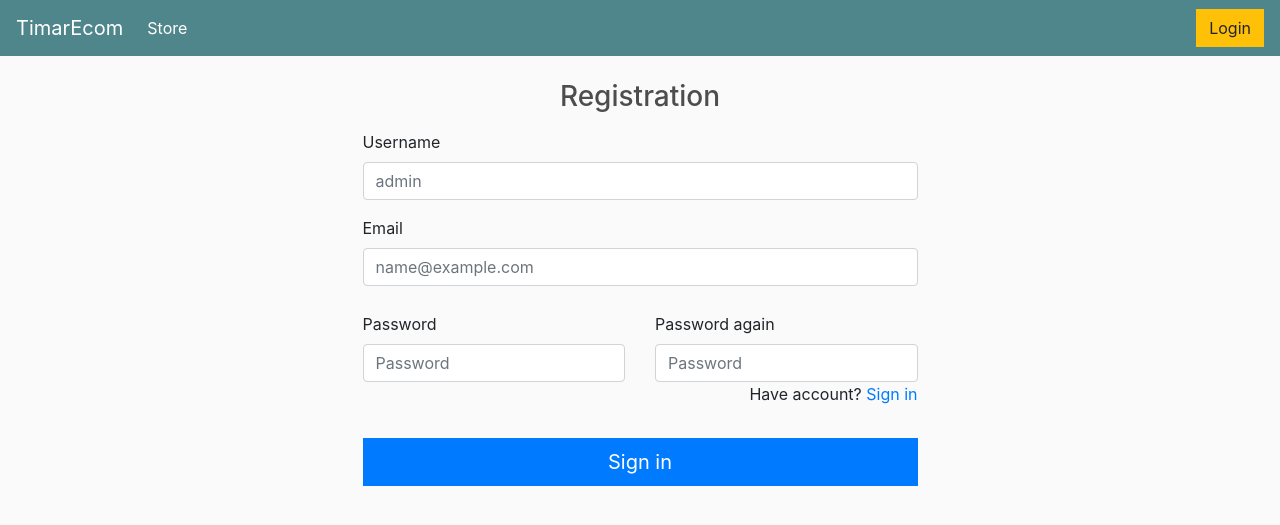
After one commit to IlyaTernyavsky/E-commerce, a Django app: page /register in a window 1280 px wide. The commit adds this page. Shown: the top 525 px of the page. Run offline with Django 4.2, Linux system fonts and the light colour scheme; some libraries are stand-ins or nearby versions.

Commit message:
'second'

```diff
--- a/static/store/css/main.css
+++ b/static/store/css/main.css
@@ -57,7 +57,9 @@ h1,h2,h3,h4,h5,h6{
 .btn{
 	border-radius: 0;
 }
-
+.nha{
+	float: right;
+}
 .row-image{
 	width: 100px;
 }
--- a/static/store/js/cart.js
+++ b/static/store/js/cart.js
@@ -39,3 +39,28 @@ function updateUserOrder(productId, action){
             location.reload()
 		});
 }
+function addCookieItem(productId, action){
+	console.log('User is not authenticated')
+
+	if (action == 'add'){
+		if (cart[productId] == undefined){
+		cart[productId] = {'quantity':1}
+
+		}else{
+			cart[productId]['quantity'] += 1
+		}
+	}
+
+	if (action == 'remove'){
+		cart[productId]['quantity'] -= 1
+
+		if (cart[productId]['quantity'] <= 0){
+			console.log('Item should be deleted')
+			delete cart[productId];
+		}
+	}
+	console.log('CART:', cart)
+	document.cookie ='cart=' + JSON.stringify(cart) + ";domain=;path=/"
+
+	location.reload()
+}
--- /dev/null
+++ b/static/store/js/main.js
@@ -0,0 +1,46 @@
+var user = '{{request.user}}'
+
+		function getToken(name) {
+		    var cookieValue = null;
+		    if (document.cookie && document.cookie !== '') {
+		        var cookies = document.cookie.split(';');
+		        for (var i = 0; i < cookies.length; i++) {
+		            var cookie = cookies[i].trim();
+		            // Does this cookie string begin with the name we want?
+		            if (cookie.substring(0, name.length + 1) === (name + '=')) {
+		                cookieValue = decodeURIComponent(cookie.substring(name.length + 1));
+		                break;
+		            }
+		        }
+		    }
+		    return cookieValue;
+		}
+		var csrftoken = getToken('csrftoken');
+
+		function getCookie(name) {
+		    // Split cookie string and get all individual name=value pairs in an array
+		    var cookieArr = document.cookie.split(";");
+
+		    // Loop through the array elements
+		    for(var i = 0; i < cookieArr.length; i++) {
+		        var cookiePair = cookieArr[i].split("=");
+
+		        /* Removing whitespace at the beginning of the cookie name
+		        and compare it with the given string */
+		        if(name == cookiePair[0].trim()) {
+		            // Decode the cookie value and return
+		            return decodeURIComponent(cookiePair[1]);
+		        }
+		    }
+
+		    // Return null if not found
+		    return null;
+		}
+		var cart = JSON.parse(getCookie('cart'))
+
+		if (cart == undefined){
+			cart = {}
+			console.log('Cart Created!', cart)
+			document.cookie ='cart=' + JSON.stringify(cart) + ";domain=;path=/"
+		}
+		console.log('Cart:', cart)
--- /dev/null
+++ b/store/forms.py
@@ -0,0 +1,5 @@
+
+from django import forms
+from django.contrib.auth.forms import AuthenticationForm, UserCreationForm, UsernameField
+from django.contrib.auth.models import User
+from django.forms import CharField, CheckboxInput, EmailInput, ModelForm, TextInput
--- a/store/models.py
+++ b/store/models.py
@@ -11,7 +11,7 @@ class Customer(models.Model):
         return self.name
 class Product(models.Model):
     name = models.CharField(max_length=200,null=True)
-    price = models.FloatField()
+    price = models.DecimalField(max_digits=7,decimal_places=2)
     digital = models.BooleanField(default=False,null=True,blank=True)
     image = models.ImageField(null=True,blank=True)
 
--- a/store/urls.py
+++ b/store/urls.py
@@ -10,6 +10,12 @@ urlpatterns = [
     path('cart/',views.cart,name='cart'),
     path('checkout/',views.checkout,name='checkout'),
 
-    path('update_item/',views.updateItem,name='update_item')
+    path('update_item/',views.updateItem,name='update_item'),
+    path('process_order/',views.processOrder,name = 'process_order'),
+
+    path('login',views.login_view,name='login'),
+    path('logout',views.logout_view,name='logout'),
+    path('register',views.register_view,name='register'),
+
 
 ]
--- a/store/views.py
+++ b/store/views.py
@@ -1,8 +1,14 @@
-from multiprocessing import context
-from django.shortcuts import render
-from django.http import JsonResponse
+from datetime import datetime
+from http.client import HTTP_PORT
+from multiprocessing.sharedctypes import Value
+from xml.dom import ValidationErr
+from django.shortcuts import render,redirect
+from django.http import JsonResponse, HttpResponseRedirect
 from store.models import *
 import json
+from django.contrib.auth import authenticate, login, logout
+from cloudipsp import Api, Checkout
+
 
 def store(request):
     if request.user.is_authenticated:
@@ -15,8 +21,10 @@ def store(request):
         order = {'get_card_total':0,
                  'get_card_items':0,
                  'shipping':False}
-        cartItems = order['get_cart_items']
-
+        try:
+            cartItems = order['get_cart_items']
+        except:
+            cartItems = order
     products = Product.objects.all()
     context = {'products':products,'items':items,'order':order,'cartItems':cartItems}
     return render(request,'store/store.html',context)
@@ -26,19 +34,36 @@ def cart(request):
         customer = request.user.customer
         order, created = Order.objects.get_or_create(customer=customer,complete=False)
         items = order.orderitem_set.all()
-
+        cartItems = order.get_cart_items
     else:
+        try:
+            cart = json.loads(request.COOKIES['cart'])
+        except:
+            cart = {}
+            print('Cart:',cart)
         items = []
         order = {'get_card_total':0,
                  'get_card_items':0,
                  'shipping':False}
+        cartItems = order['get_cart_items']
+        for i in cart:
+            cartItems += cart[i]['quantity']
 
+            product = Product.objects.get(id=i)
+            total = (product.price + cart[i]['quantity'])
+
+            order['get_cart_total'] += total
+            order['get_cart_total'] += cart[i]['quantity']
 
     context = {'items':items,'order':order}
 
     return render(request,'store/cart.html',context)
 
+
+
+
 def checkout(request):
+
     if request.user.is_authenticated:
         customer = request.user.customer
         order, created = Order.objects.get_or_create(customer=customer,complete=False)
@@ -48,33 +73,101 @@ def checkout(request):
         order = {'get_card_total':0,
                  'get_card_items':0,
                  'shipping': False}
+
+
     context = {'items':items,'order':order}
 
 
     return render(request,'store/checkout.html',context)
 
 def updateItem(request):
+    data = json.loads(request.body)
+    productId = data['productId']
+    action = data['action']
+    print('Action:', action)
+    print('Product:', productId)
 
+    customer = request.user.customer
+    product = Product.objects.get(id=productId)
+    order, created = Order.objects.get_or_create(customer=customer, complete=False)
+
+    orderItem, created = OrderItem.objects.get_or_create(order=order, product=product)
+
+    if action == 'add':
+        orderItem.quantity = (orderItem.quantity + 1)
+    elif action == 'remove':
+        orderItem.quantity = (orderItem.quantity - 1)
+    orderItem.save()
+
+    if orderItem.quantity <= 0:
+        orderItem.delete()
+
+    return JsonResponse('Item was added', safe=False)
+
+
+
+def processOrder(request):
+	transaction_id = datetime.now().timestamp()
 	data = json.loads(request.body)
-	productId = data['productId']
-	action = data['action']
-	print('Action:', action)
-	print('Product:', productId)
 
-	customer = request.user.customer
-	product = Product.objects.get(id=productId)
-	order, created = Order.objects.get_or_create(customer=customer, complete=False)
+	if request.user.is_authenticated:
+		customer = request.user.customer
+		order, created = Order.objects.get_or_create(customer=customer, complete=False)
+		total = float(data['form']['total'])
+		order.transaction_id = transaction_id
 
-	orderItem, created = OrderItem.objects.get_or_create(order=order, product=product)
+		if total == order.get_cart_total:
+			order.complete = True
+		order.save()
 
-	if action == 'add':
-		orderItem.quantity = (orderItem.quantity + 1)
-	elif action == 'remove':
-		orderItem.quantity = (orderItem.quantity - 1)
+		if order.shipping == True:
+			ShippingAdress.objects.create(
+			customer=customer,
+			order=order,
+			address=data['shipping']['address'],
+			city=data['shipping']['city'],
+			state=data['shipping']['state'],
+			zipcode=data['shipping']['zipcode'],
+			)
+	else:
+		print('User is not logged in')
 
-	orderItem.save()
+	return JsonResponse('Payment submitted..', safe=False)
 
-	if orderItem.quantity <= 0:
-		orderItem.delete()
 
-	return JsonResponse('Item was added', safe=False)
+def login_view(request):
+    username  = request.POST.get('username')
+    password = request.POST.get('password')
+    user = authenticate(request,username=username,password=password)
+    if user is not None:
+        login(request,user)
+        return redirect('store')
+    return render(request,'store/login.html')
+
+
+def logout_view(request):
+    logout(request)
+    return redirect('store')
+
+
+
+
+def register_view(request):
+    if request.method == 'POST':
+        username = request.POST.get('username')
+        email = request.POST.get('email')
+        password1 = request.POST.get('password1')
+
+        on = authenticate(username=username,password=password1)
+        if on is not None:
+            return redirect('login')
+        else:
+            user = User(username=username,email=email,password=password1)
+            user.save()
+            return redirect('login')
+
+
+
+
+
+    return render(request,'store/registration.html')
--- a/templates/store/main.html
+++ b/templates/store/main.html
@@ -10,25 +10,8 @@
 
 	<link rel="stylesheet" type="text/css" href="{% static 'store/css/main.css' %}">
 
-	<script type="text/javascript">
-		var user = '{{request.user}}'
+	<script type="text/javascript" src="{% static 'store/js/main.js' %}">
 
-		function getToken(name) {
-		    var cookieValue = null;
-		    if (document.cookie && document.cookie !== '') {
-		        var cookies = document.cookie.split(';');
-		        for (var i = 0; i < cookies.length; i++) {
-		            var cookie = cookies[i].trim();
-		            // Does this cookie string begin with the name we want?
-		            if (cookie.substring(0, name.length + 1) === (name + '=')) {
-		                cookieValue = decodeURIComponent(cookie.substring(name.length + 1));
-		                break;
-		            }
-		        }
-		    }
-		    return cookieValue;
-		}
-		var csrftoken = getToken('csrftoken');
 	</script>
 
 </head>
@@ -48,13 +31,23 @@
 
 	    </ul>
 	    <div class="form-inline my-2 my-lg-0">
-	     	<a href="#"class="btn btn-warning">Login</a>
+
+
 	     	{% if user.is_authenticated %}
+			 <a href="{% url 'logout' %}" class="btn btn-danger ">Logout</a>
 	     	<a href="{% url 'cart' %}">
+
 	    		<img  id="cart-icon" src="{% static 'store/img/cart.png' %}">
 	    	</a>
+
+
+			{% if order.get_cart_items != 0 %}
 	    	<p id="cart-total">{{order.get_cart_items}}</p>
 			{% endif %}
+			{% else %}
+			<a href="{% url 'login' %}" class="btn btn-warning">Login</a>
+			{% endif %}
+
 
 	    </div>
 	  </div>
@@ -69,11 +62,9 @@
          </div>
 
 
-	<script src="https://code.jquery.com/jquery-3.4.1.slim.min.js" integrity="sha384-J6qa4849blE2+poT4WnyKhv5vZF5SrPo0iEjwBvKU7imGFAV0wwj1yYfoRSJoZ+n" crossorigin="anonymous"></script>
+	<!-- Пакет JavaScript с Popper -->
+<script src="https://cdn.jsdelivr.net/npm/bootstrap@5.2.0/dist/js/bootstrap.bundle.min.js"crossorigin="anonymous"></script>
 
-	<script src="https://cdn.jsdelivr.net/npm/popper.js@1.16.0/dist/umd/popper.min.js" integrity="sha384-Q6E9RHvbIyZFJoft+2mJbHaEWldlvI9IOYy5n3zV9zzTtmI3UksdQRVvoxMfooAo" crossorigin="anonymous"></script>
-
-	<script src="https://stackpath.bootstrapcdn.com/bootstrap/4.4.1/js/bootstrap.min.js" integrity="sha384-wfSDF2E50Y2D1uUdj0O3uMBJnjuUD4Ih7YwaYd1iqfktj0Uod8GCExl3Og8ifwB6" crossorigin="anonymous"></script>
 
     <script src="{% static 'store/js/cart.js' %}"></script>
 </body>
--- /dev/null
+++ b/templates/store/registration.html
@@ -0,0 +1,45 @@
+{% extends 'store/main.html' %}
+
+{% block body %}
+<main class="form-signin w-50 m-auto">
+    <form method="post">
+        {% csrf_token %}
+
+      <h1 class="h3 mb-3 fw-normal text-center">Registration</h1>
+
+      <div class="form-floating">
+        <label for="floatingInput">Username</label>
+        <input type="text" class="form-control" id="floatingInput" name="username" placeholder="admin">
+
+      </div>
+      <div class="form-floating mt-3">
+        <label for="floatingInput">Email</label>
+        <input type="email" class="form-control" id="floatingInput" name="email" placeholder="name@example.com">
+
+      </div>
+      <div class="row">
+        <div class="col-lg-6">
+      <div class="form-floating mt-3 ">
+        <label for="floatingPassword">Password</label>
+        <input type="password" class="form-control" id="floatingPassword" name="password1" placeholder="Password">
+    </div>
+</div>
+    <div class="col-lg-6">
+    <div class="form-floating mt-3">
+        <label for="floatingPassword">Password again</label>
+        <input type="password" class="form-control" id="floatingPassword" name="password2" placeholder="Password">
+    </div>
+</div>
+
+
+    </div>
+    <p class="nha">Have account? <a href="">Sign in</a> </p>
+
+
+      <button class="w-100 btn btn-lg btn-primary mt-3" type="submit">Sign in</button>
+
+    </form>
+  </main>
+
+
+{% endblock %}
```
Also changed, not shown: static/store/js/checkout.js (added, +70 -0 lines), templates/store/checkout.html (+4 -57 lines), templates/store/login.html (added, +28 -0 lines), db.sqlite3, store/migrations/0003_alter_product_price.py (added), store/update.py (added).
